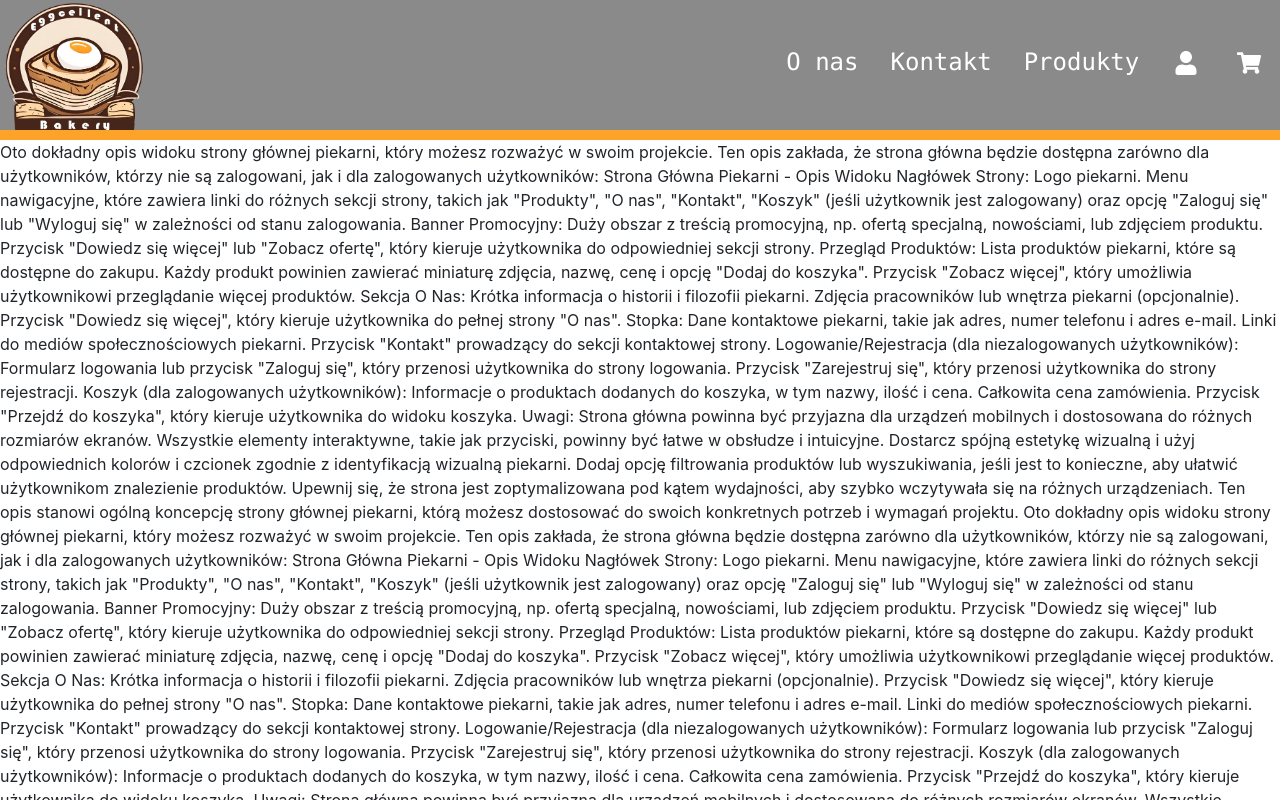
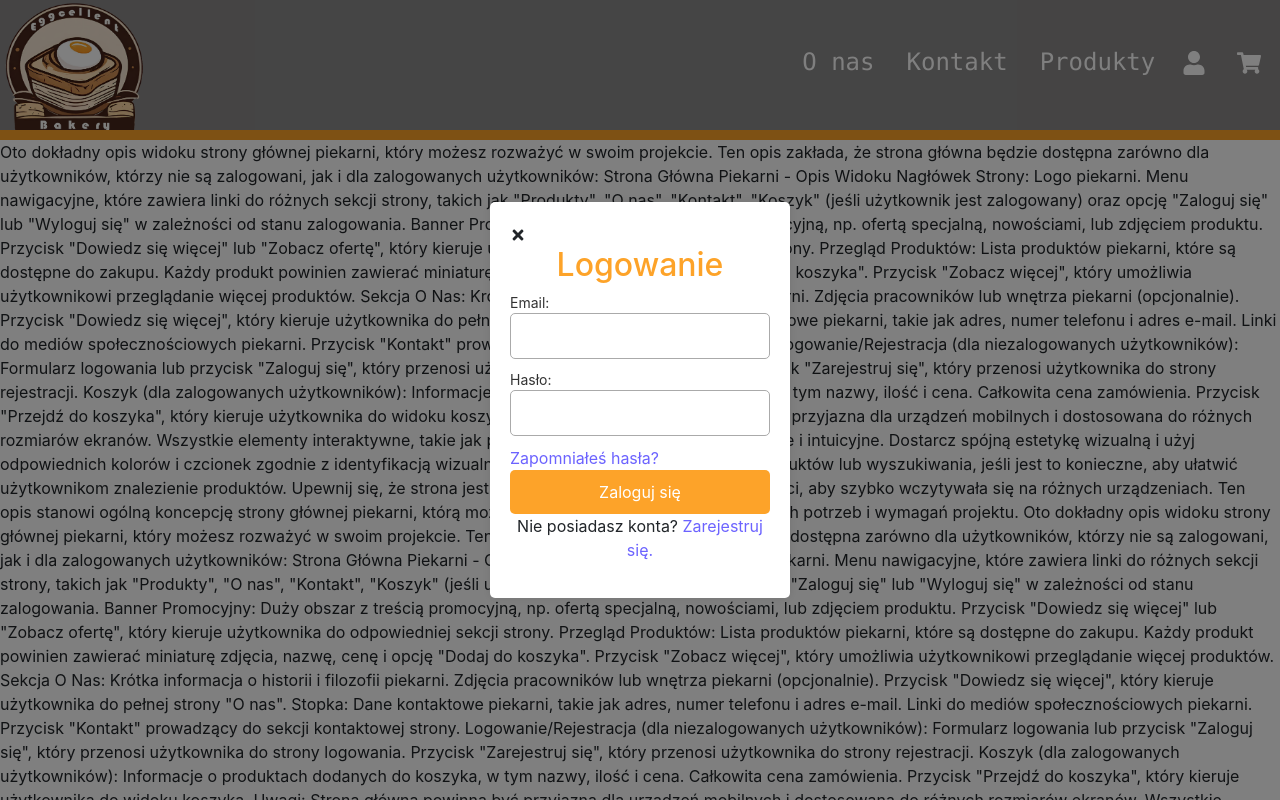
Before and after one commit to trimplexx/bakery-ui, a React (Create React App) app: page / in a window 1280 px wide. Shown: the top 800 px of the page. Built offline with nearby package versions, Linux system fonts and the light colour scheme; the HTML template or start-up script is replaced by a standard one.

Commit message:
introduction to login/registration components

```diff
--- a/package.json
+++ b/package.json
@@ -4,6 +4,8 @@
   "private": true,
   "dependencies": {
     "@fortawesome/fontawesome-svg-core": "^6.4.2",
+    "@fortawesome/free-solid-svg-icons": "^6.4.2",
+    "@fortawesome/react-fontawesome": "^0.2.0",
     "@testing-library/jest-dom": "^5.17.0",
     "@testing-library/react": "^13.4.0",
     "@testing-library/user-event": "^13.5.0",
--- a/src/components/user-components/Login.jsx
+++ b/src/components/user-components/Login.jsx
@@ -1,5 +1,51 @@
-const Login = () => {
-    return <h1>Login</h1>;
+import React, { useState } from "react";
+import "./user-styles/Login.css";
+import { FaTimes } from "react-icons/fa";
+import Registration from "./Registration";
+
+const Login = ({ isOpen, onClose }) => {
+  const [modalOpen, setModalOpen] = useState("login");
+
+  if (!isOpen) {
+    return null;
+  }
+
+  const handleRegisterClick = () => {
+    setModalOpen("register");
   };
 
-  export default Login;
+  const handleModalClose = () => {
+    setModalOpen('login');
+    onClose();
+  };
+
+
+  return (
+    <div className="modal">
+      {modalOpen === "login" ? (
+        <form className="login-form">
+          <FaTimes onClick={onClose} />
+          <h2>Logowanie</h2>
+          <label htmlFor="email">Email:</label>
+          <input type="email" id="email" required />
+
+          <label htmlFor="password">Hasło:</label>
+          <input type="password" id="password" required />
+          <span className="forgot-password">Zapomniałeś hasła?</span>
+          <button type="submit">Zaloguj się</button>
+          <p>
+        Nie posiadasz konta?
+        <span onClick={handleRegisterClick} > Zarejestruj się.
+        </span>
+      </p>
+        </form>
+      ) : (
+        <Registration onClose={() => handleModalClose("login")} />
+      )}
+
+
+    </div>
+  );
+};
+
+export default Login;
--- a/src/components/user-components/Navbar.jsx
+++ b/src/components/user-components/Navbar.jsx
@@ -1,11 +1,14 @@
+import React, { useState } from 'react';
 import { Outlet, Link, NavLink } from 'react-router-dom';
 import './user-styles/Navbar.css';
 import myImage from '../../graphics/BakeryLogo.png';
 import { FaUser, FaShoppingCart, FaBars } from 'react-icons/fa';
-import React, { useState } from 'react';
+import Login from './Login';
+import Registration from './Registration';
 
 export const Navbar = () => {
   const [menuOpen, setMenuOpen] = useState(false);
+  const [modalOpen, setModalOpen] = useState('login');
 
   return (
     <>
@@ -25,15 +28,26 @@ export const Navbar = () => {
               <NavLink to="/Products">Produkty</NavLink>
             </li>
             <li>
-              <NavLink to="/Login" className="icon">
+              <div onClick={() => setModalOpen('login')} className="icon">
                 <FaUser />
-              </NavLink>
+              </div>
+            </li>
+            <li>
               <NavLink to="/ShoppingCard" className="icon">
                 <FaShoppingCart />
               </NavLink>
             </li>
           </ul>
       </nav>
+
+      {modalOpen === 'login' && (
+        <Login isOpen={true} onClose={() => setModalOpen(null)} onRegisterClick={() => setModalOpen('register')} />
+      )}
+
+      {modalOpen === 'register' && (
+        <Registration isOpen={true} onClose={() => setModalOpen(null)} />
+      )}
+
       <Outlet />
     </>
   );
--- /dev/null
+++ b/src/components/user-components/Registration.jsx
@@ -0,0 +1,37 @@
+import React from "react";
+import "./user-styles/Registration.css";
+import { FaTimes } from "react-icons/fa";
+import './user-styles/Registration.css'
+
+const Registration = ({ onClose }) => {
+
+  return (
+    <div className="modal">
+      <form className="registration-form">
+        <FaTimes onClick={onClose} />
+        <h2>Rejestracja</h2>
+        <label htmlFor="firstName">Imię:</label>
+        <input type="text" id="firstName" required />
+
+        <label htmlFor="lastName">Nazwisko:</label>
+        <input type="text" id="lastName" required />
+
+        <label htmlFor="phone">Telefon:</label>
+        <input type="tel" id="phone" required />
+
+        <label htmlFor="email">Email:</label>
+        <input type="email" id="email" required />
+
+        <label htmlFor="password">Hasło:</label>
+        <input type="password" id="password" required />
+
+        <label htmlFor="confirmPassword">Powtórz hasło:</label>
+        <input type="password" id="confirmPassword" required />
+
+        <button type="submit">Zarejestruj się</button>
+      </form>
+    </div>
+  );
+};
+
+export default Registration;
--- /dev/null
+++ b/src/components/user-components/user-styles/Login.css
@@ -0,0 +1,54 @@
+.modal {
+    top: 0;
+    left: 0;
+    width: 100%;
+    height: 100%;
+    background-color: rgba(0,0,0,0.5);
+    justify-content: center;
+    align-items: center;
+  }
+
+
+  .login-form {
+    background-color: #ffffff;
+    padding: 20px;
+    border-radius: 5px;
+    width: 300px;
+    box-shadow: 0px 0px 10px rgba(0,0,0,0.1);
+  }
+
+  .login-form label {
+    display: block;
+    font-size: 14px;
+    color: #333333;
+  }
+
+  .login-form a {
+      display: block;
+      text-align: right;
+      color: #fda329;
+      text-decoration: none;
+  }
+
+  .login-form button {
+      width: 100%;
+      padding: 10px;
+      border-radius: 5px;
+      border: none;
+      color: #ffffff;
+      background-color: #fda329;
+  }
+
+  .login-form button:hover {
+    background-color: rgb(139, 138, 138);
+    cursor: pointer;
+}
+
+.login-form span{
+  cursor: pointer;
+  color: #6c63ff;
+}
+
+.login-form span:hover{
+  color: rgb(139, 138, 138);
+}
--- a/src/components/user-components/user-styles/Navbar.css
+++ b/src/components/user-components/user-styles/Navbar.css
@@ -61,6 +61,7 @@ nav ul li a:not(.active):hover {
 .icon {
    font-size: 1.5rem;
    text-decoration: none;
+   cursor: pointer;
    color: white;
    position: relative;
    transition: color 0.3s;
@@ -69,6 +70,10 @@ nav ul li a:not(.active):hover {
 
 .icon:hover {
    color: #fda329;
+}
+
+.icon.active{
+    color: #fda329;
 }
 
 nav .toggle_btn {
--- /dev/null
+++ b/src/components/user-components/user-styles/Registration.css
@@ -0,0 +1,67 @@
+.modal {
+    position: fixed;
+    top: 0;
+    left: 0;
+    width: 100%;
+    height: 100%;
+    background-color: rgba(0,0,0,0.5);
+    display: flex;
+    justify-content: center;
+    align-items: center;
+  }
+
+  .modal h2 {
+    text-align: center;
+    color: #fda329;
+  }
+
+  .registration-form {
+    background-color: #ffffff;
+    padding: 20px;
+    border-radius: 5px;
+    width: 300px;
+    box-shadow: 0px 0px 10px rgba(0,0,0,0.1);
+  }
+
+  .registration-form label {
+    display: block;
+    font-size: 14px;
+    color: #333333;
+  }
+
+  .login-form input {
+    width: 100%;
+    padding: 10px;
+    margin-bottom: 10px;
+    border-radius: 5px;
+    border: solid thin #aaaaaa;
+  }
+
+  .registration-form a {
+      display: block;
+      text-align: right;
+      color: #6c63ff; /* purple color to match the image */
+      text-decoration: none;
+  }
+
+  .registration-form button {
+      width: 100%;
+      padding: 10px;
+      border-radius: 5px;
+      border: none;
+      color: #ffffff;
+      background-color: #6c63ff; /* purple color to match the image */
+  }
+
+  .registration-form button:hover {
+      background-color: #5a54d8; /* darker shade for hover effect */
+  }
+
+  .modal p {
+      text-align: center;
+  }
+
+  .modal p a {
+      color: #6c63ff; /* purple color to match the image */
+      text-decoration: none;
+  }
```
Also changed, not shown: 1 other file (tests, documents, lock files or other folders).
